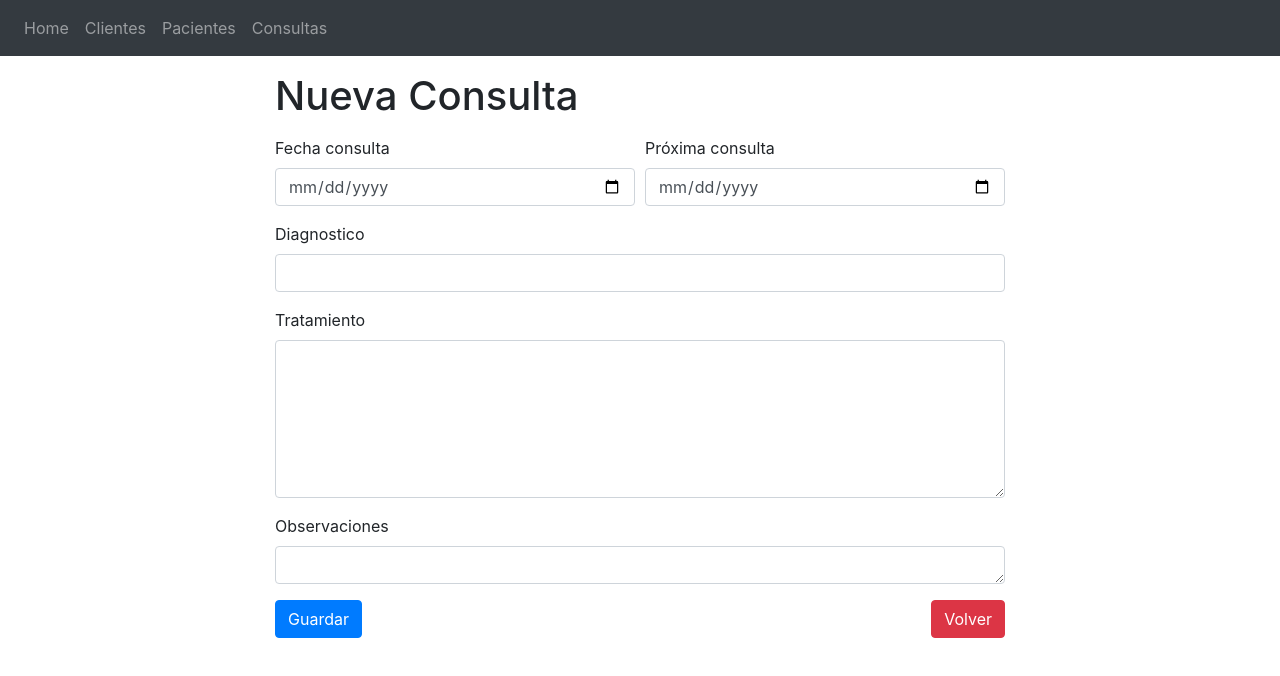
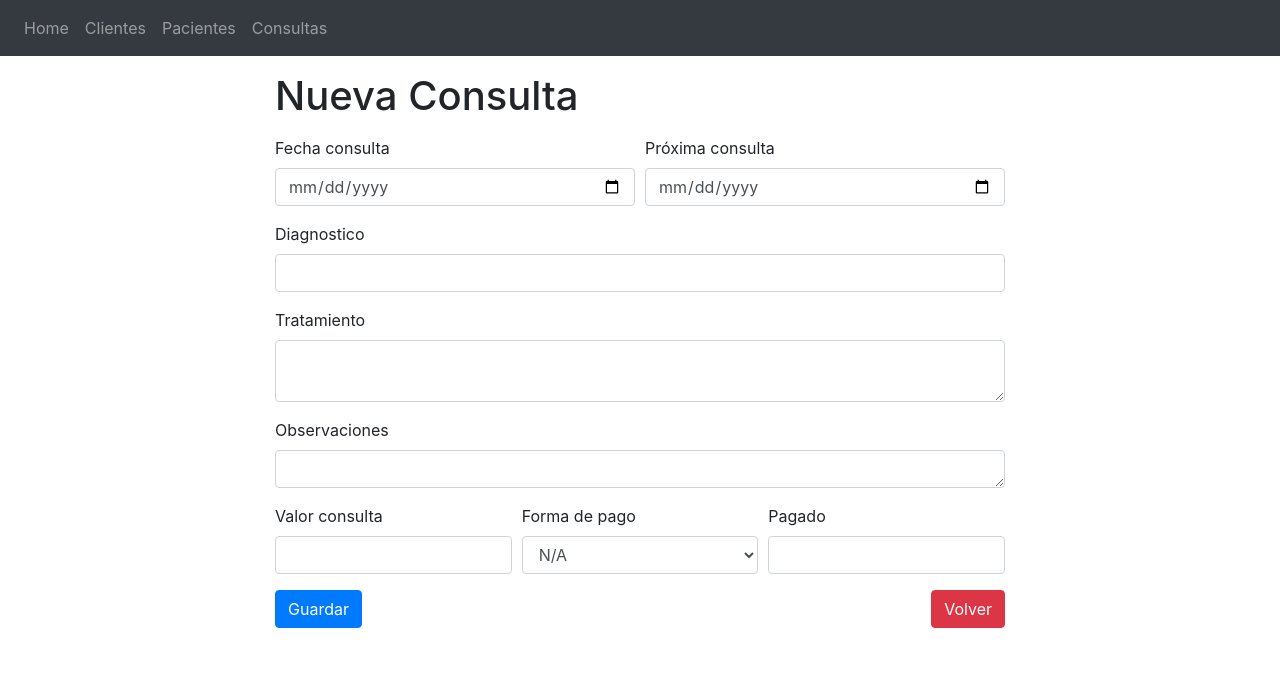
Before and after one commit to omelendrez/medical-records-frontend, a React (Create React App) app: page /nueva-consulta/1/1 in a window 1280 px wide. Shown: the top 676 px of the page. Built offline with nearby package versions, Linux system fonts and the light colour scheme.

Commit message:
Agregar pago de consultas

```diff
--- a/src/components/consultations/ConsultationAdd.jsx
+++ b/src/components/consultations/ConsultationAdd.jsx
@@ -1,6 +1,7 @@
 import React, { useState } from 'react'
 import { Redirect } from 'react-router-dom'
 import { saveConsultation } from '../../services/consultations'
+import { paymentMethods } from '../../services/utils'
 
 const ConsultationForm = props => {
   const [back, setBack] = useState(false)
@@ -11,7 +12,10 @@ const ConsultationForm = props => {
     diagnosis: '',
     treatment: '',
     nextConsultation: '',
-    observations: ''
+    observations: '',
+    amount: '',
+    paymentMethod: '',
+    paid: ''
   })
 
   const handleChange = (e => {
@@ -92,11 +96,13 @@ const ConsultationForm = props => {
                       onChange={e => handleChange(e)}
                       value={form.treatment}
                       required
-                      rows="6"
+                      rows="2"
                     />
                   </div>
                 </div>
               </div>
+              <div className="form-row">
+                <div className="col">
                   <div className="form-group">
                     <label htmlFor="observations">Observaciones</label>
                     <textarea
@@ -106,6 +112,48 @@ const ConsultationForm = props => {
                       value={form.observations}
                       rows="1"
                     />
+                  </div>
+                </div>
+              </div>
+              <div className="form-row">
+                <div className="col">
+                  <div className="form-group">
+                    <label htmlFor="treatment">Valor consulta</label>
+                    <input
+                      type="text"
+                      className="form-control"
+                      id="amount"
+                      onChange={e => handleChange(e)}
+                      value={form.amount}
+                    />
+                  </div>
+                </div>
+                <div className="col">
+                  <div className="form-group">
+                    <label htmlFor="treatment">Forma de pago</label>
+                    <select className="form-control"
+                      id="paymentMethod"
+                      onChange={e => handleChange(e)}
+                      value={form.paymentMethod}
+                    >
+                      {
+                        paymentMethods.map(method => <option value={method.id} > {method.name}</option>)
+                      }
+                    </select>
+                  </div>
+                </div>
+                <div className="col">
+                  <div className="form-group">
+                    <label htmlFor="treatment">Pagado</label>
+                    <input
+                      type="text"
+                      className="form-control"
+                      id="paid"
+                      onChange={e => handleChange(e)}
+                      value={form.paid}
+                    />
+                  </div>
+                </div>
               </div>
 
               <button
--- a/src/components/consultations/ConsultationEdit.jsx
+++ b/src/components/consultations/ConsultationEdit.jsx
@@ -1,6 +1,7 @@
 import React, { useState, useEffect } from 'react'
 import { Redirect } from 'react-router-dom'
 import { saveConsultation, getConsultation } from '../../services/consultations'
+import { paymentMethods } from '../../services/utils'
 
 const ConsultationForm = props => {
   const [back, setBack] = useState(false)
@@ -12,7 +13,10 @@ const ConsultationForm = props => {
     diagnosis: '',
     treatment: '',
     nextConsultation: '',
-    observations: ''
+    observations: '',
+    amount: '',
+    paymentMethod: '',
+    paid: ''
   })
 
   useEffect(() => {
@@ -100,11 +104,13 @@ const ConsultationForm = props => {
                       onChange={e => handleChange(e)}
                       value={form.treatment}
                       required
-                      rows="6"
+                      rows="2"
                     />
                   </div>
                 </div>
               </div>
+              <div className="form-row">
+                <div className="col">
                   <div className="form-group">
                     <label htmlFor="observations">Observaciones</label>
                     <textarea
@@ -114,6 +120,49 @@ const ConsultationForm = props => {
                       value={form.observations}
                       rows="1"
                     />
+                  </div>
+                </div>
+              </div>
+
+              <div className="form-row">
+                <div className="col">
+                  <div className="form-group">
+                    <label htmlFor="treatment">Valor consulta</label>
+                    <input
+                      type="text"
+                      className="form-control"
+                      id="amount"
+                      onChange={e => handleChange(e)}
+                      value={form.amount}
+                    />
+                  </div>
+                </div>
+                <div className="col">
+                  <div className="form-group">
+                    <label htmlFor="treatment">Forma de pago</label>
+                    <select className="form-control"
+                      id="paymentMethod"
+                      onChange={e => handleChange(e)}
+                      value={form.paymentMethod}
+                    >
+                      {
+                        paymentMethods.map(method => <option value={method.id} > {method.name}</option>)
+                      }
+                    </select>
+                  </div>
+                </div>
+                <div className="col">
+                  <div className="form-group">
+                    <label htmlFor="treatment">Pagado</label>
+                    <input
+                      type="text"
+                      className="form-control"
+                      id="paid"
+                      onChange={e => handleChange(e)}
+                      value={form.paid}
+                    />
+                  </div>
+                </div>
               </div>
 
               <button
--- a/src/components/customers/CustomerView.jsx
+++ b/src/components/customers/CustomerView.jsx
@@ -96,6 +96,9 @@ const PetsList = ({ pet, pets, loadPet, handleAddPet }) => {
           })
         }
       </ul>
+      {
+        !pets.length && <div className="alert alert-warning my-3">No tiene mascotas</div>
+      }
       <div>
         <button
           type="button"
@@ -103,9 +106,6 @@ const PetsList = ({ pet, pets, loadPet, handleAddPet }) => {
           onClick={e => handleAddPet(e)}
         >Agregar</button>
       </div>
-      {
-        !pets.length && <div className="alert alert-warning my-3">No tiene mascotas</div>
-      }
 
     </div >
 
--- a/src/services/utils.js
+++ b/src/services/utils.js
@@ -39,3 +39,30 @@ export const fieldsDefault = {
     restoreRecord: restoreConsultation
   }
 }
+
+export const paymentMethods = [
+  {
+    id: 0,
+    name: 'N/A'
+  },
+  {
+    id: 1,
+    name: 'Efectivo'
+  },
+  {
+    id: 2,
+    name: 'Tarjeta Débito'
+  },
+  {
+    id: 3,
+    name: 'Tarjeta Crédito'
+  },
+  {
+    id: 4,
+    name: 'Mercado Pago'
+  },
+  {
+    id: 5,
+    name: 'Otro'
+  }
+]
```
Lines whose indentation alone changed are shown as unchanged.
